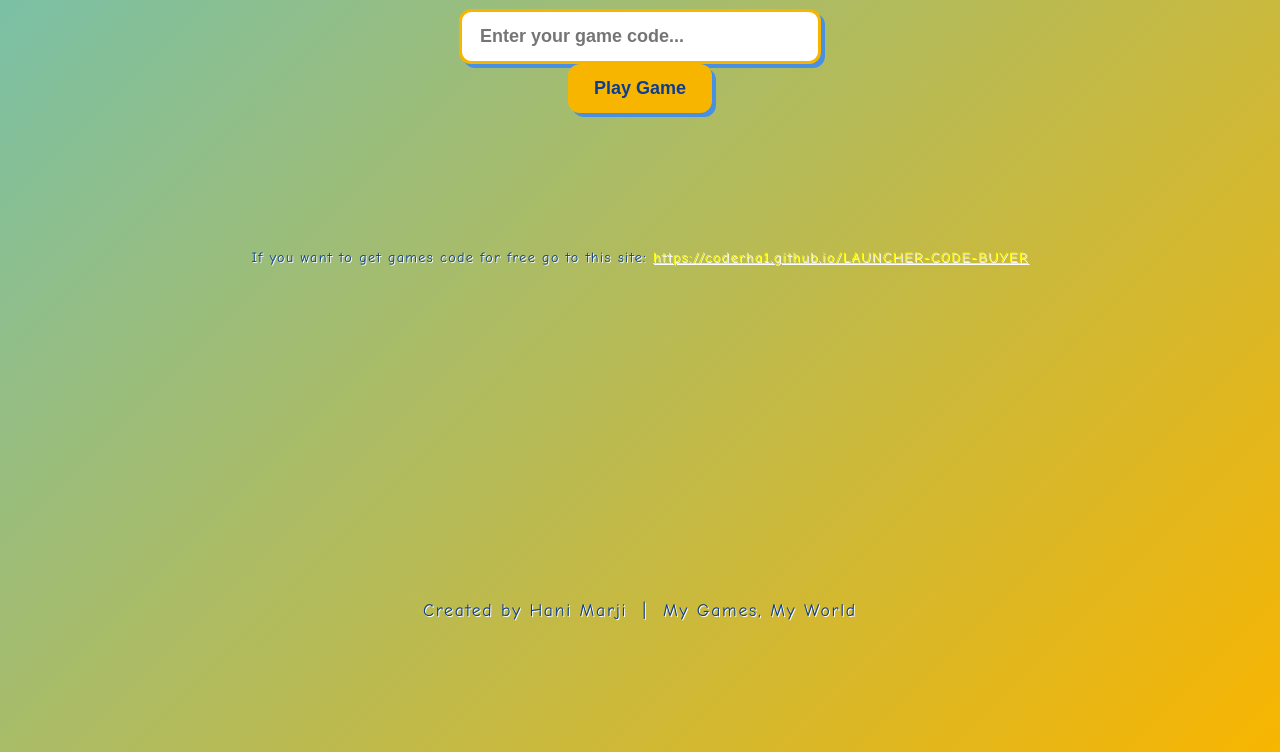
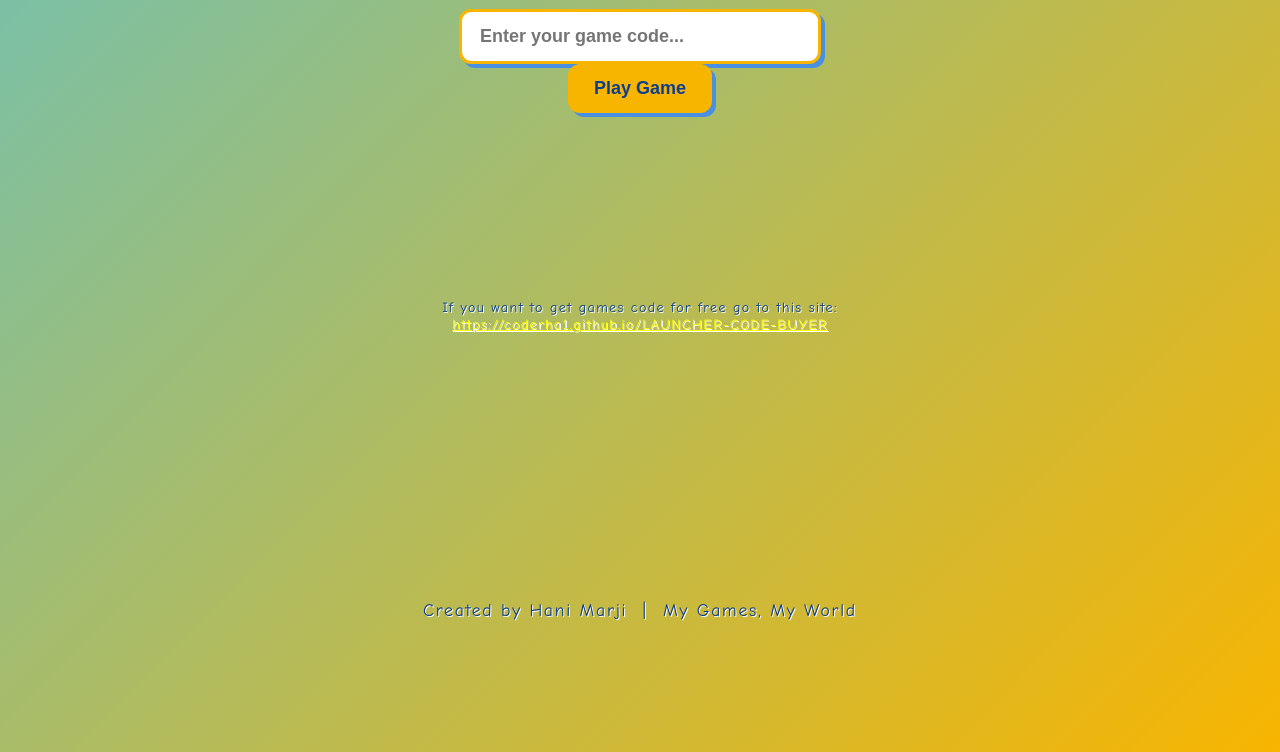
Before and after one commit to CoderHa1/Hani-s-Game-Launcher, a plain HTML site: page index.html in a window 1280 px wide. Shown: the part 168-920 px from the top of the page. Drawn offline with Linux system fonts and the light colour scheme.

Commit message:
Update style.css

```diff
--- a/style.css
+++ b/style.css
@@ -183,9 +183,9 @@ footer {
 }
 
 p {
-  position: center;
-  bottom: 12px;
-  width: 100%;
+  position: relative;
+  margin: 8vh auto; /* Puts it somewhere in the middle-ish vertically */
+  width: 80%;
   text-align: center;
   font-family: 'Comic Sans MS', cursive, sans-serif;
   font-size: 14px;
```
